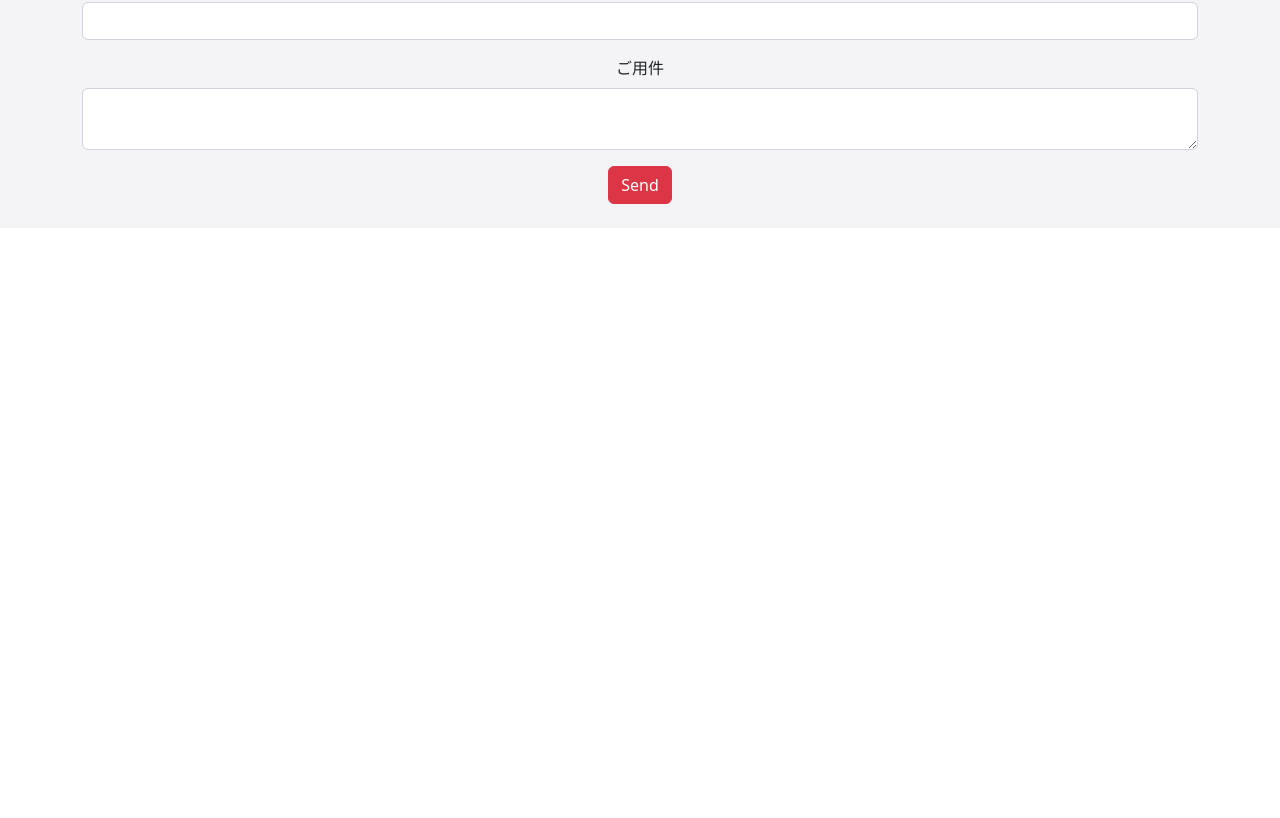
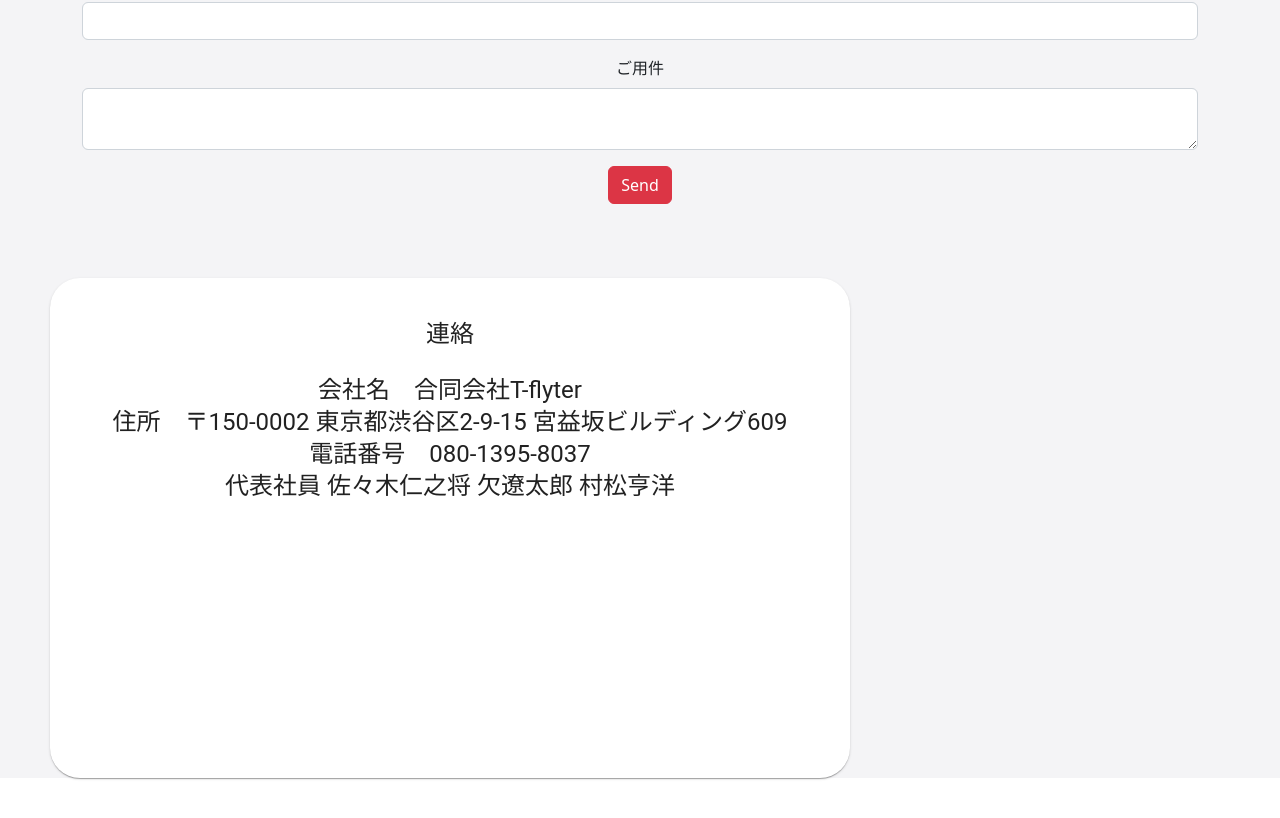
Before and after one commit to kfc0105/tflyer_webapp, a React (Create React App) app: page / in a window 1280 px wide. Shown: the part 2589-3407 px from the top of the page. Before the commit the page ends 2817 px from the top, so only its background shows below. Built offline with nearby package versions, Linux system fonts and the light colour scheme.

Commit message:
Added about us page

```diff
--- a/src/App.js
+++ b/src/App.js
@@ -173,6 +173,33 @@
       <div className='App'>
         <ContactForm />
       </div>
+      <div style={{margin: 50}}>
+        <Card style={{width:800, height:500,  backgroundColor: "white", borderRadius:30}}>
+          <CardContent>
+            <br></br>
+            <Typography variant='h5' component="h2" >
+              連絡
+            </Typography>
+            <br></br>
+            <Typography variant='h5' component="h2" >
+              会社名　合同会社T-flyter
+            </Typography>
+            <Typography variant='h5' component="h2" >
+              住所　〒150-0002
+              東京都渋谷区2-9-15 宮益坂ビルディング609
+            </Typography>
+            <Typography variant='h5' component="h2" >
+              電話番号　080-1395-8037
+            </Typography>
+            <Typography variant='h5' component="h2" >
+              代表社員
+              佐々木仁之将
+              欠遼太郎
+              村松亨洋
+            </Typography>
+          </CardContent>
+        </Card>
+      </div>
     </div>
   );
 }
```
